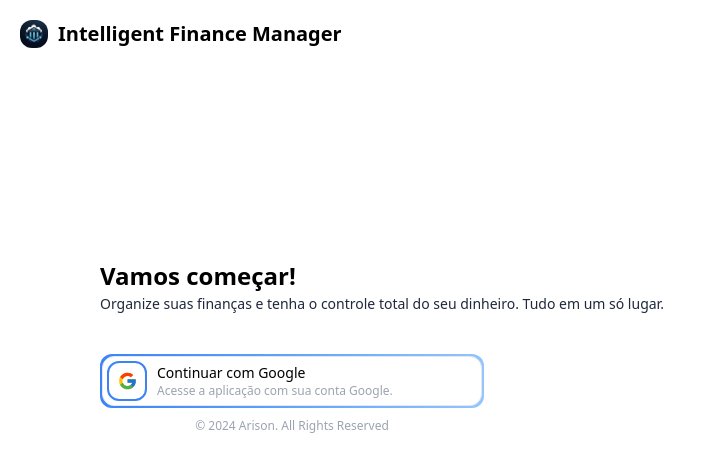
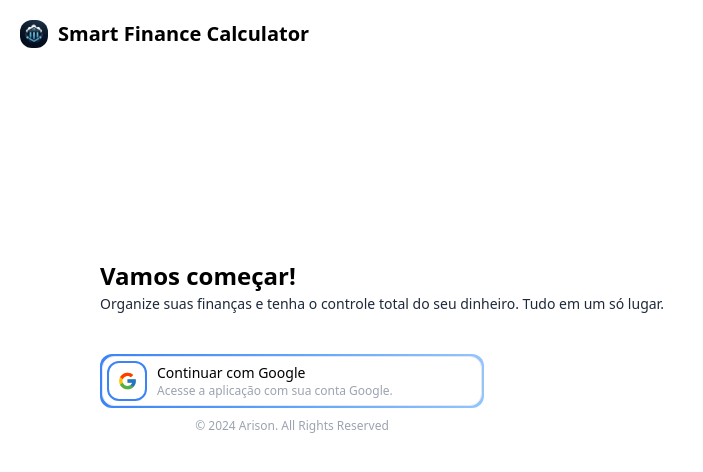
Before and after one commit to arisonfirmino/intelligent-finance-manager, a Next.js app: page /signin in a window 1280 px wide. Shown: the top 472 px of the page, without its empty margins (0-703 px from the left). Built offline with nearby package versions, Linux system fonts and the light colour scheme; no server answers.

Commit message:
chore: rename project

```diff
--- a/app/(pages)/signin/components/project-title.tsx
+++ b/app/(pages)/signin/components/project-title.tsx
@@ -5,7 +5,7 @@ const ProjectTitle = () => {
     <div className="left-5 top-5 flex items-center gap-2.5 md:absolute">
       <ProjectLogo size="h-7 w-7" />
       <h1 className="text-nowrap text-xl font-semibold">
-        Intelligent Finance Manager
+        Smart Finance Calculator
       </h1>
     </div>
   );
--- a/app/layout.tsx
+++ b/app/layout.tsx
@@ -16,7 +16,7 @@ const geistMono = Geist_Mono({
 });
 
 export const metadata: Metadata = {
-  title: "Intelligent Finance Manager",
+  title: "SFC: Smart Finance Calculator",
   description: "Generated by create next app",
 };
 
--- a/package.json
+++ b/package.json
@@ -1,5 +1,5 @@
 {
-  "name": "intelligent-finance-manager",
+  "name": "smart-finance-calculator",
   "version": "0.1.0",
   "private": true,
   "scripts": {
```
Also changed, not shown: 1 other file (tests, documents, lock files or other folders).
